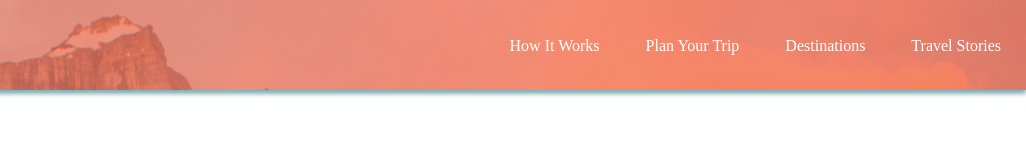
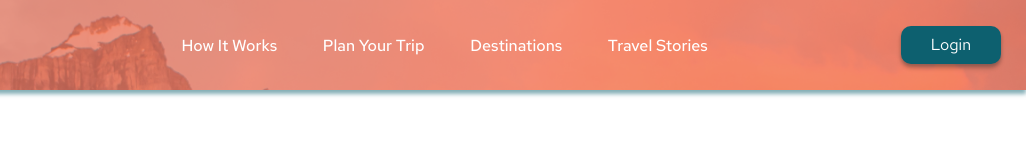
Before and after one commit to Irene-lab80/travel, a website: page index.html in a window 1280 px wide. Shown: the full height of the page, 254-1280 px from the left. Drawn offline with Linux system fonts and the light colour scheme; a web font is replaced by a local one.

Commit message:
feat: finish header

```diff
--- a/index.html
+++ b/index.html
@@ -5,6 +5,9 @@
   <meta http-equiv="X-UA-Compatible" content="IE=edge">
   <meta name="viewport" content="width=device-width, initial-scale=1.0">
   <title>Travel Portal</title>
+  <link rel="preconnect" href="https://fonts.googleapis.com">
+  <link rel="preconnect" href="https://fonts.gstatic.com" crossorigin>
+  <link href="https://fonts.googleapis.com/css2?family=Aleo:ital,wght@0,400;0,700;1,400;1,700&family=Magra:wght@700&family=Red+Hat+Text:wght@400;500&display=swap" rel="stylesheet">
   <link rel="stylesheet" href="./style.css">
 </head>
 <body>
@@ -21,6 +24,7 @@
               <a class="nav__item" href="#!">Destinations</a>
               <a class="nav__item" href="#!">Travel Stories</a>
             </nav>
+            <button class="button header__button">Login</button>
           </div>
         </div>
       </header>
--- a/sass/header.scss
+++ b/sass/header.scss
@@ -1,3 +1,11 @@
+body {
+  font-family: 'Red Hat Text', sans-serif;
+  font-style: normal;
+  font-weight: 500;
+  font-size: 16px;
+  line-height: 21px;
+}
+
 .container {
   max-width: 1230px;
   margin: 0 auto;
@@ -49,3 +57,13 @@
     opacity: 0.8;
   }
 }
+
+.button {
+  border: none;
+  background: #0D606F;
+  box-shadow: 0px 4px 4px rgba(0, 0, 0, 0.25), 0px 2px 3px rgba(13, 96, 111, 0.16);
+  color: #FFFFFF;
+  border-radius: 10px;
+  padding: 10px 30px;
+  cursor: pointer;
+}
```
Also changed, not shown: style.css, 1 other file.
